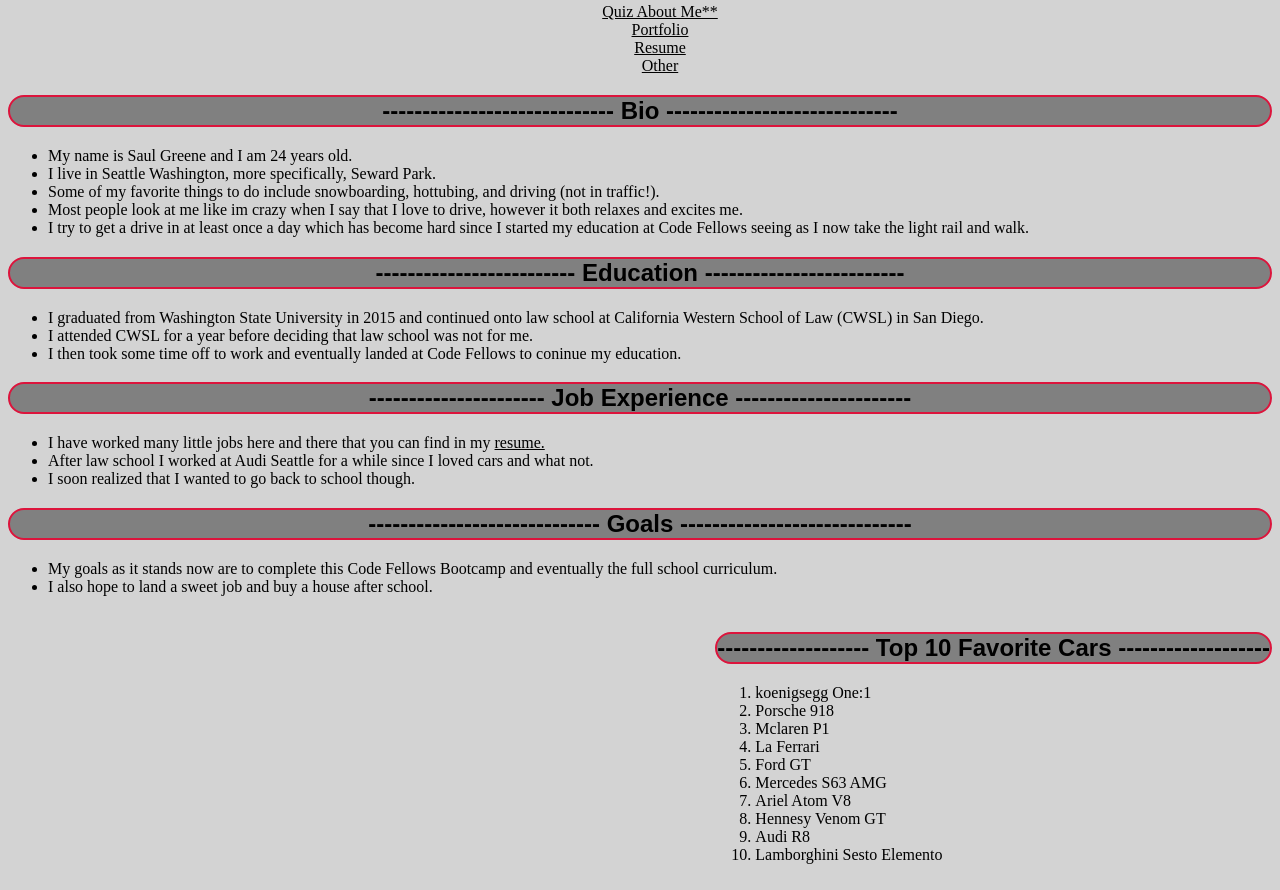
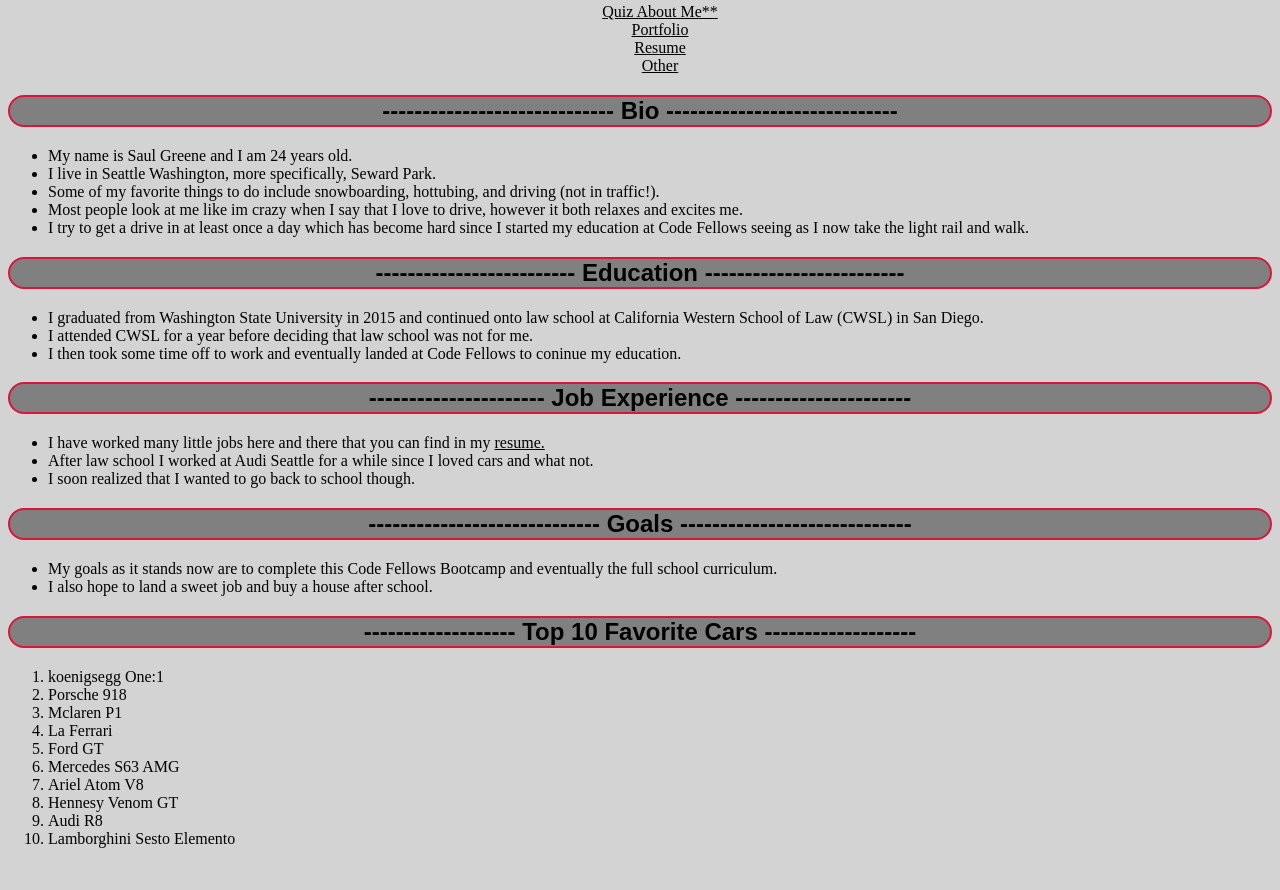
Before and after one commit to Saulgreene/About-Me, a plain HTML site: page index.html in a window 1280 px wide. Shown: the part 81-971 px from the top of the page. After the commit the page ends 945 px from the top, so only its background shows below. Drawn offline with Linux system fonts and the light colour scheme.

Commit message:
finally got the top ten list off of float

```diff
--- a/style.css
+++ b/style.css
@@ -4,10 +4,7 @@ nav li {
     padding: 0;
     text-align: center;
 }
-.TopTen{
-  float: right;
-  margin: 0 0 10px 10px;
-}
+
 *{
   background-color: lightgrey;
 }
```
